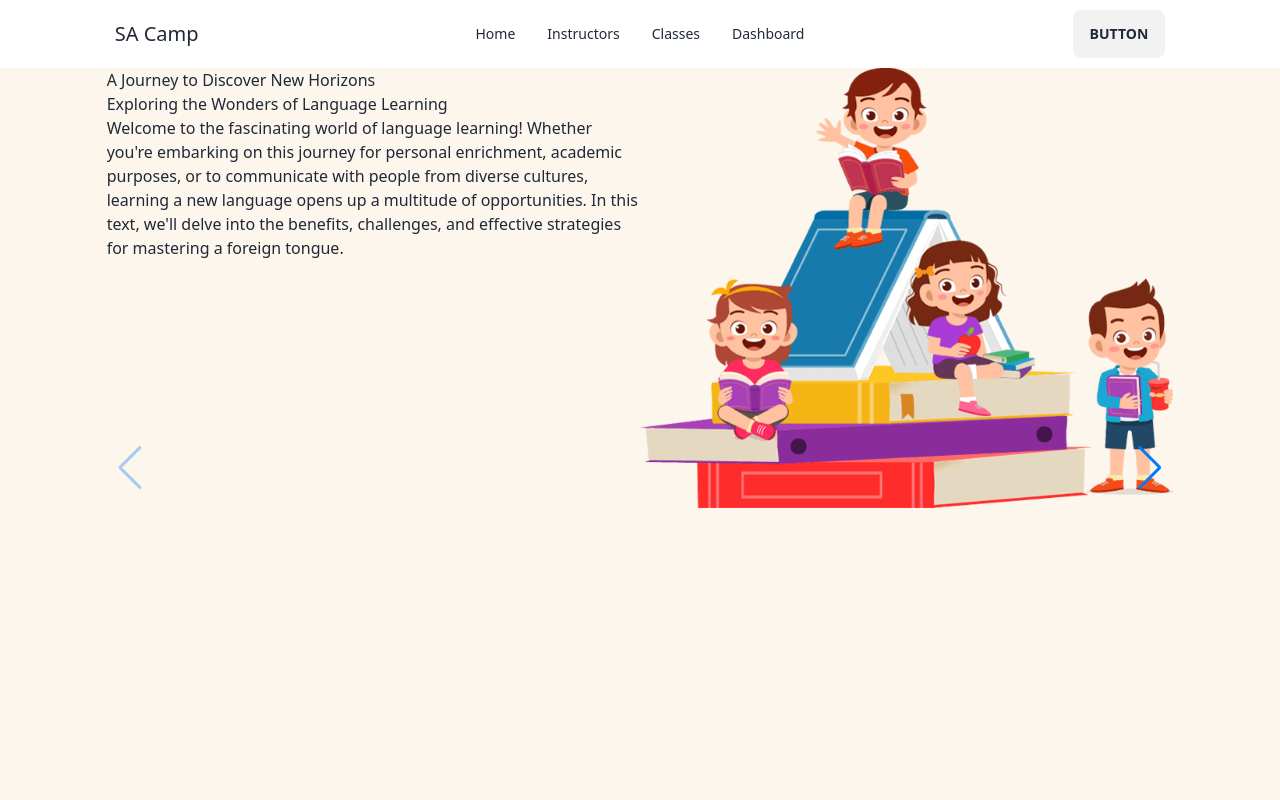
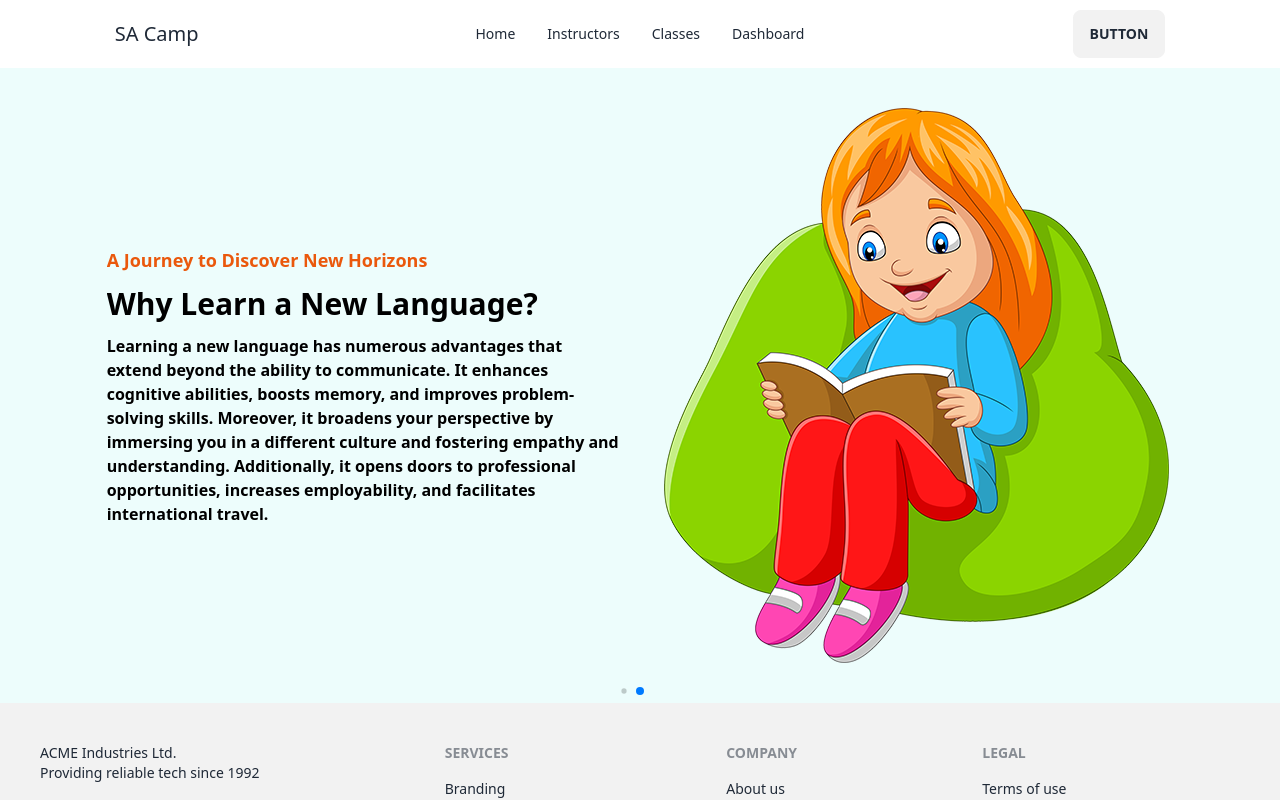
Before and after one commit to syedalamin/summer-camp-client, a React (Vite) app: page / in a window 1280 px wide. Shown: the top 800 px of the page. Built offline with nearby package versions, Linux system fonts and the light colour scheme.

Commit message:
home slide done

```diff
--- a/src/components/Slide/Slide.jsx
+++ b/src/components/Slide/Slide.jsx
@@ -1,16 +1,20 @@
 
 
-const Slide = ({photo, subHeading, Heading,  title}) => {
+const Slide = ({ photo, subHeading, Heading, title,  }) => {
     return (
-        <div>
-            <div className="grid grid-cols-2">
-                <div>
-                    <h5 className="">{subHeading}</h5>
-                    <h2 className="">{Heading}</h2>
-                    <p>{title}</p>
-                </div>
-                <div>
-                    <img src={photo} />
+        <div className="h-fit flex items-center">
+            <div>
+                <div className="grid md:grid-cols-2 py-10 gap-10">
+                    <div className="md:flex items-center">
+                        <div>
+                            <h5 className=" font-semibold text-lg text-orange-600">{subHeading}</h5>
+                            <h2 className="text-3xl text-black font-bold py-3">{Heading}</h2>
+                            <p className="text-black font-semibold">{title}</p>
+                        </div>
+                    </div>
+                    <div className=" flex justify-center items-baseline ">
+                        <img src={photo} />
+                    </div>
                 </div>
             </div>
         </div>
--- a/src/pages/Home/Home/Home.jsx
+++ b/src/pages/Home/Home/Home.jsx
@@ -1,5 +1,5 @@
 import { Swiper, SwiperSlide } from "swiper/react";
-import { Autoplay, Pagination, Navigation } from "swiper";
+import { Autoplay, Pagination, } from "swiper";
 import Slide from "../../../components/Slide/Slide";
 import "swiper/css";
 import "swiper/css/pagination";
@@ -11,21 +11,23 @@ import slider_2 from '../../../assets/SwiperSlide/slider-banner-2.png'
 
 const Home = () => {
     return (
-        <div className="bg-[#fdf6ed]">
-            <div className="w-10/12 mx-auto">
+        <div className="bg-[#edfdfc]">
+            <div className="w-10/12 mx-auto ">
                 <Swiper
-                    // spaceBetween={50}
-                    // centeredSlides={true}
-                    // autoplay={{
-                    //     // delay: 5000,
-                    //     // disableOnInteraction: false,
-                    // }}
+                    spaceBetween={50}
+                    centeredSlides={true}
+                    autoplay={{
+                        delay: 5000,
+                        disableOnInteraction: false,
+                    }}
+
                     pagination={{
-                        clickable: true,
+                        dynamicBullets: true,
                     }}
-                    navigation={true}
-                    modules={[Autoplay, Pagination, Navigation]}
-                    className="mySwiper h-screen "
+
+
+                    modules={[Autoplay, Pagination, ]}
+                    className="mySwiper "
                 >
                     <SwiperSlide> <Slide photo={slider_2} subHeading=" A Journey to Discover New Horizons" Heading="Exploring the Wonders of Language Learning" title="Welcome to the fascinating world of language learning! Whether you're embarking on this journey for personal enrichment, academic purposes, or to communicate with people from diverse cultures, learning a new language opens up a multitude of opportunities. In this text, we'll delve into the benefits, challenges, and effective strategies for mastering a foreign tongue." ></Slide>  </SwiperSlide>
                     <SwiperSlide> <Slide photo={slider_1} subHeading=" A Journey to Discover New Horizons " Heading="Why Learn a New Language?" title='Learning a new language has numerous advantages that extend beyond the ability to communicate. It enhances cognitive abilities, boosts memory, and improves problem-solving skills. Moreover, it broadens your perspective by immersing you in a different culture and fostering empathy and understanding. Additionally, it opens doors to professional opportunities, increases employability, and facilitates international travel.'></Slide>  </SwiperSlide>
```
